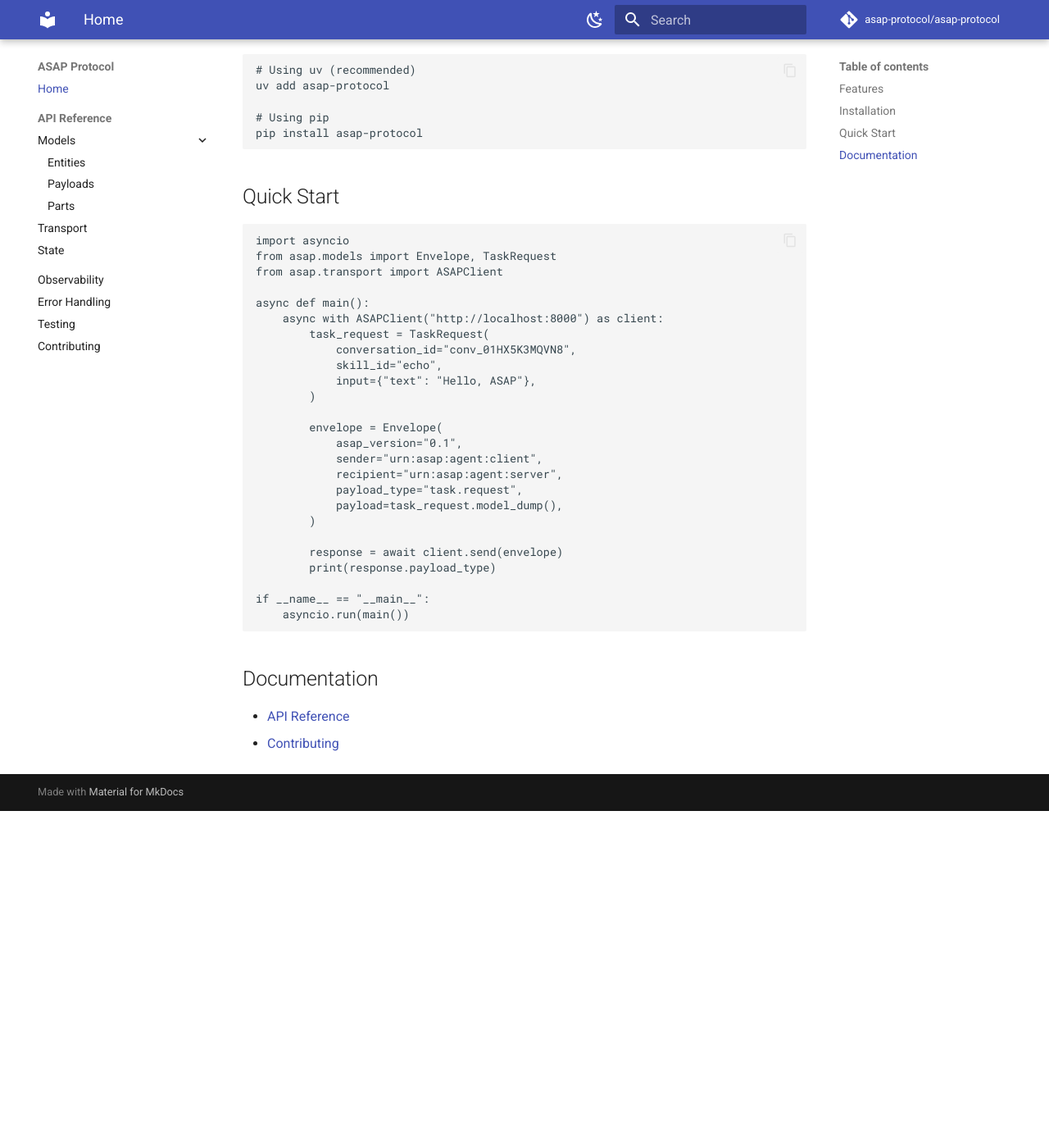
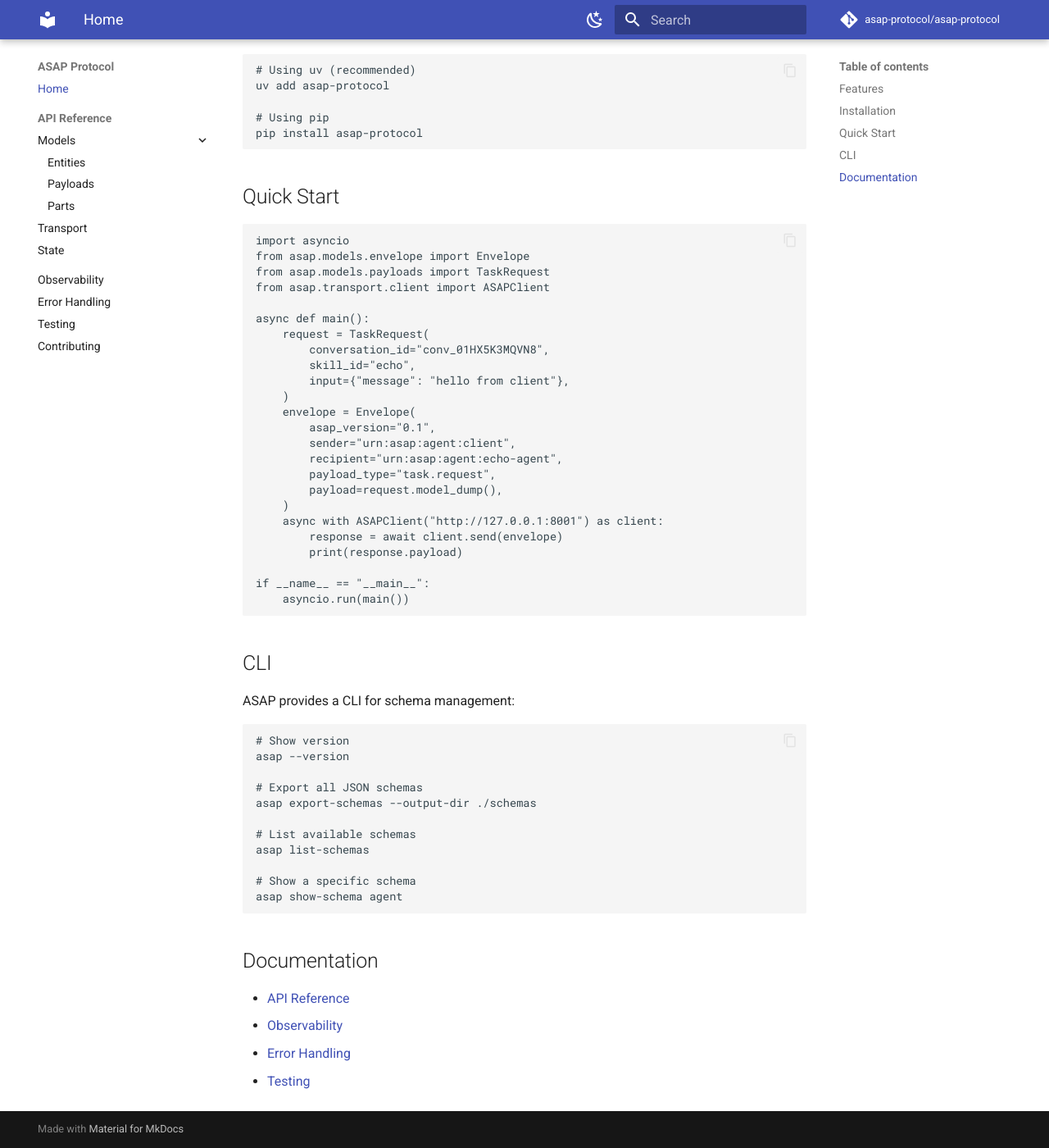
Before and after one commit to adriannoes/asap-protocol, an MkDocs documentation site: the page built from docs/index.md, in a window 1280 px wide and 1400 px high, scrolled down 558 px. Shown: the whole window at 82% size. Built offline with MkDocs 1.6.1 and Material for MkDocs 9.7.7, drawn with Linux system fonts in a browser that asks for light colours; comment, search, counter and statistics services are not loaded; before the commit the page ends 1547 px from its top, so only the background shows below that.

Commit message:
docs: standardize imports and add CLI section to index.md
- Use explicit imports matching README.md style
- Add CLI commands section with usage examples
- Update documentation links

````diff
--- a/docs/index.md
+++ b/docs/index.md
@@ -24,33 +24,52 @@ pip install asap-protocol
 
 ```python
 import asyncio
-from asap.models import Envelope, TaskRequest
-from asap.transport import ASAPClient
+from asap.models.envelope import Envelope
+from asap.models.payloads import TaskRequest
+from asap.transport.client import ASAPClient
 
 async def main():
-    async with ASAPClient("http://localhost:8000") as client:
-        task_request = TaskRequest(
-            conversation_id="conv_01HX5K3MQVN8",
-            skill_id="echo",
-            input={"text": "Hello, ASAP"},
-        )
-
-        envelope = Envelope(
-            asap_version="0.1",
-            sender="urn:asap:agent:client",
-            recipient="urn:asap:agent:server",
-            payload_type="task.request",
-            payload=task_request.model_dump(),
-        )
-
+    request = TaskRequest(
+        conversation_id="conv_01HX5K3MQVN8",
+        skill_id="echo",
+        input={"message": "hello from client"},
+    )
+    envelope = Envelope(
+        asap_version="0.1",
+        sender="urn:asap:agent:client",
+        recipient="urn:asap:agent:echo-agent",
+        payload_type="task.request",
+        payload=request.model_dump(),
+    )
+    async with ASAPClient("http://127.0.0.1:8001") as client:
         response = await client.send(envelope)
-        print(response.payload_type)
+        print(response.payload)
 
 if __name__ == "__main__":
     asyncio.run(main())
 ```
 
+## CLI
+
+ASAP provides a CLI for schema management:
+
+```bash
+# Show version
+asap --version
+
+# Export all JSON schemas
+asap export-schemas --output-dir ./schemas
+
+# List available schemas
+asap list-schemas
+
+# Show a specific schema
+asap show-schema agent
+```
+
 ## Documentation
 
 - [API Reference](api-reference.md)
-- [Contributing](contributing.md)
+- [Observability](observability.md)
+- [Error Handling](error-handling.md)
+- [Testing](testing.md)
````
